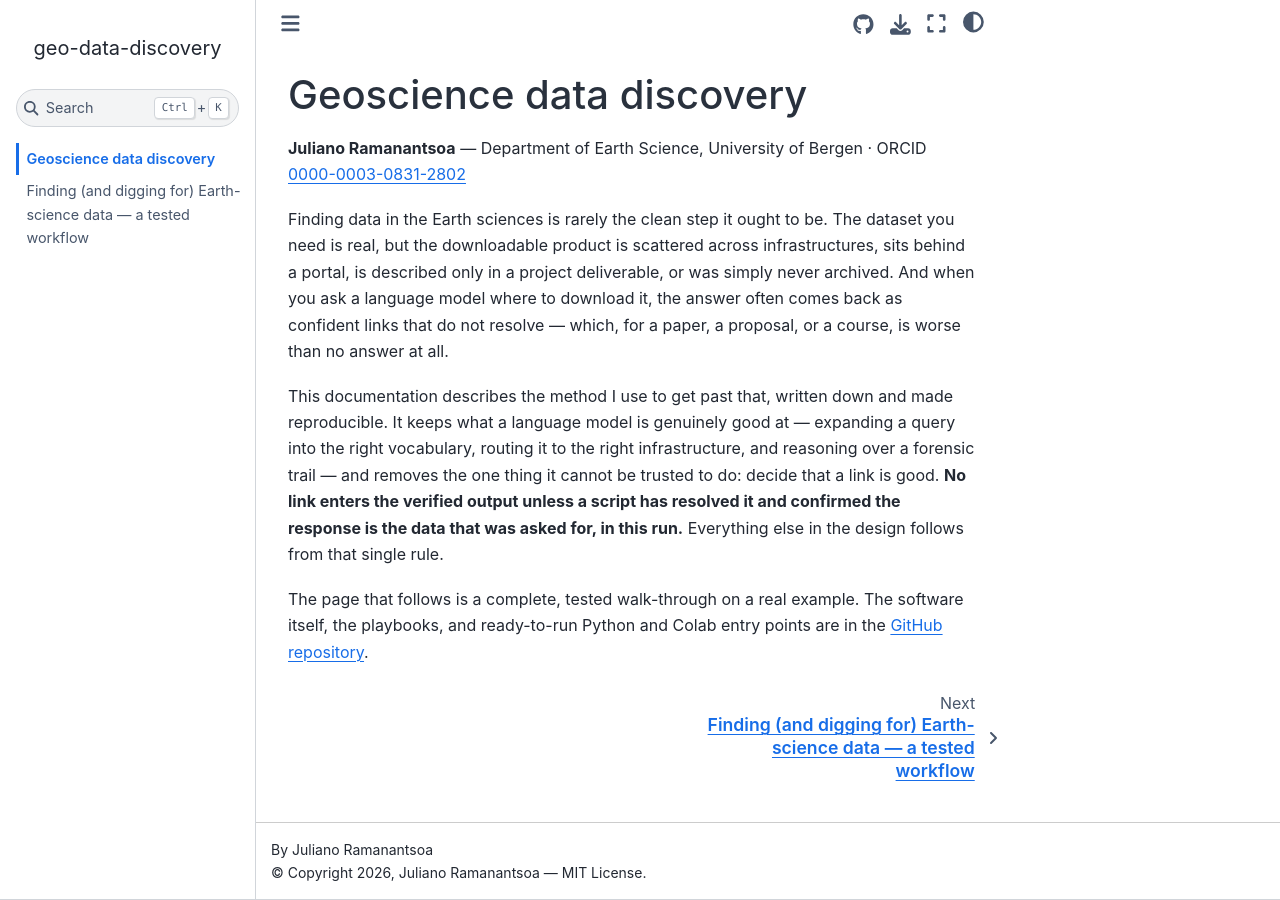
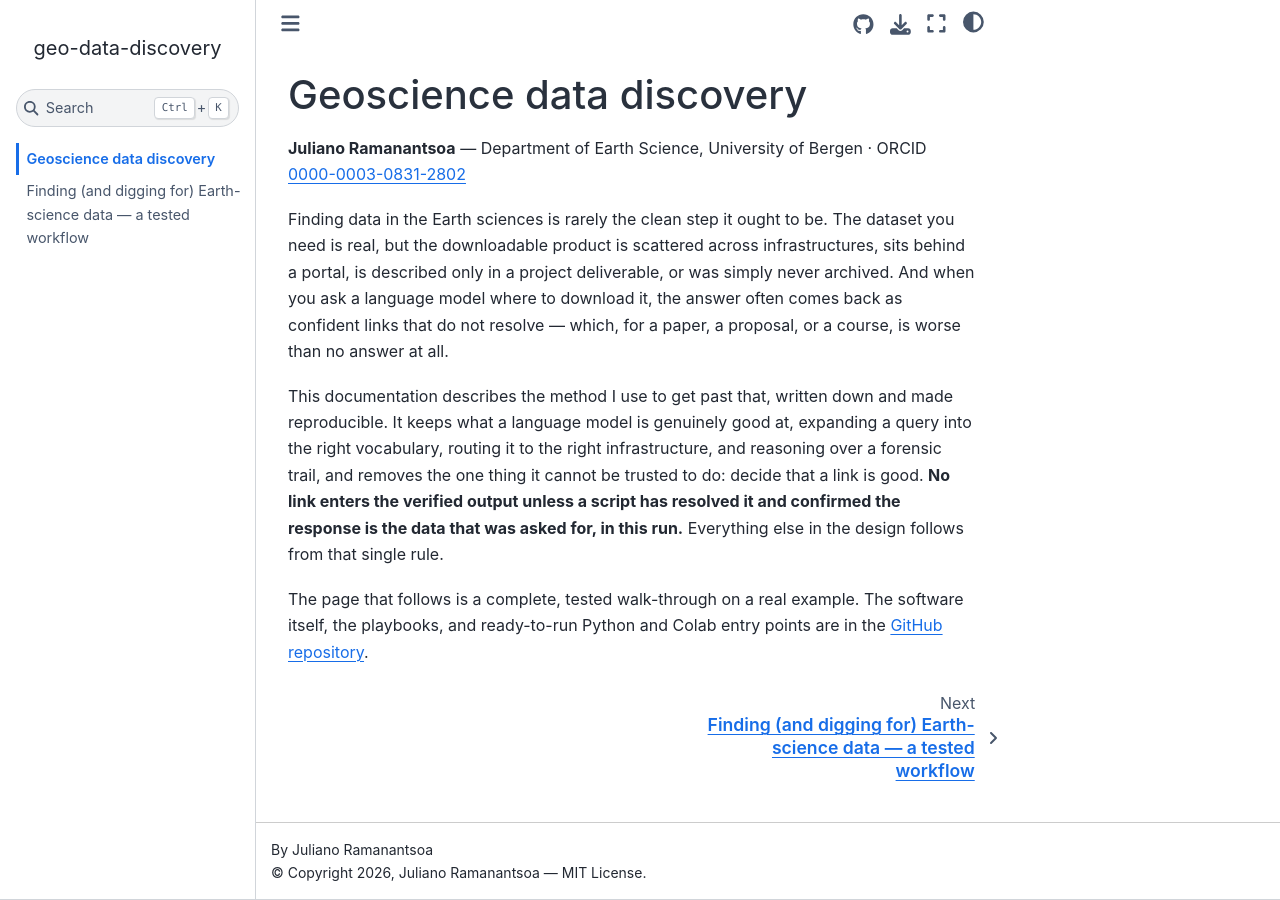
Before and after one commit to Juliano1111-ai/geo-data-discovery, a Jupyter Book: the page built from docs/intro.md, in a window 1280 px wide. Built offline with Jupyter Book 1.0.4 settings and Sphinx 7.4.7 and the Sphinx Book theme 1.1.4, drawn with Linux system fonts in a browser that asks for light colours.

```diff
--- a/docs/intro.md
+++ b/docs/intro.md
@@ -10,9 +10,9 @@ it, the answer often comes back as confident links that do not resolve — which
 for a paper, a proposal, or a course, is worse than no answer at all.
 
 This documentation describes the method I use to get past that, written down and
-made reproducible. It keeps what a language model is genuinely good at — expanding
+made reproducible. It keeps what a language model is genuinely good at, expanding
 a query into the right vocabulary, routing it to the right infrastructure, and
-reasoning over a forensic trail — and removes the one thing it cannot be trusted
+reasoning over a forensic trail, and removes the one thing it cannot be trusted
 to do: decide that a link is good. **No link enters the verified output unless a
 script has resolved it and confirmed the response is the data that was asked for,
 in this run.** Everything else in the design follows from that single rule.
```
